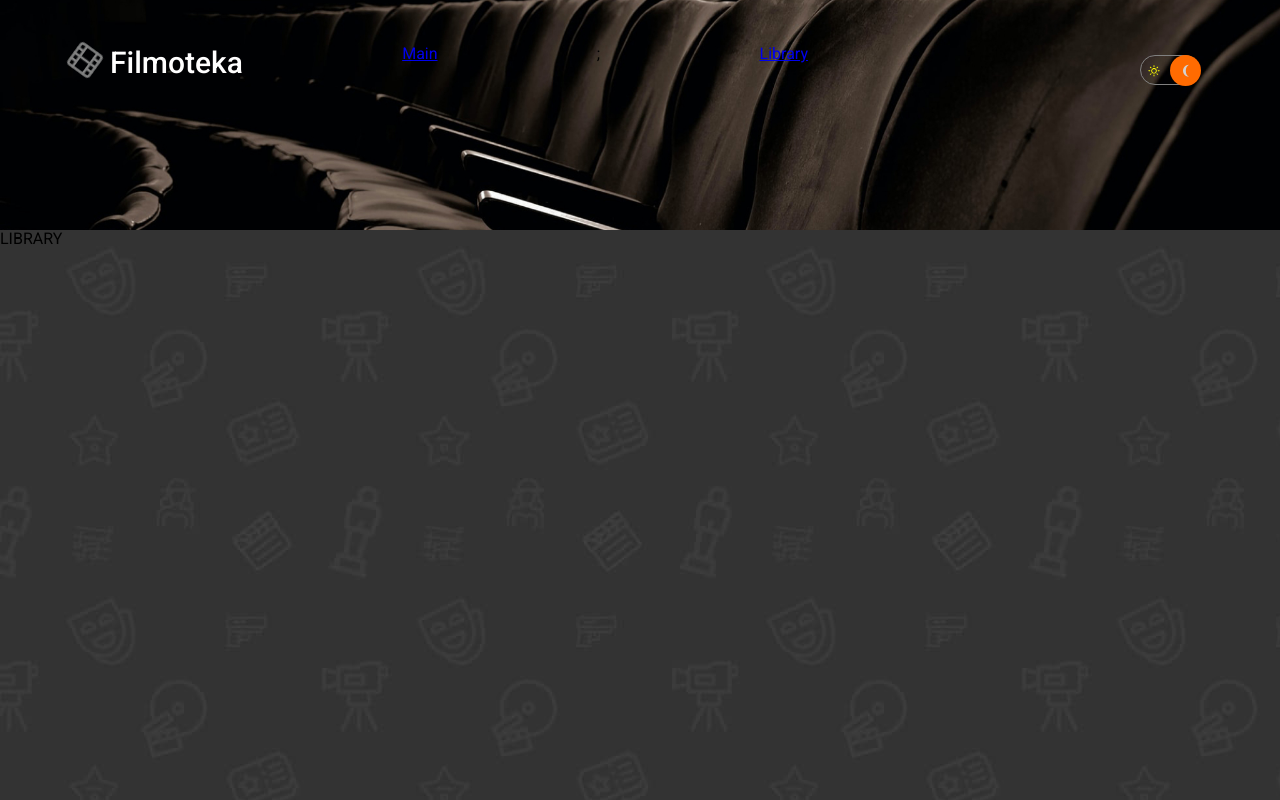
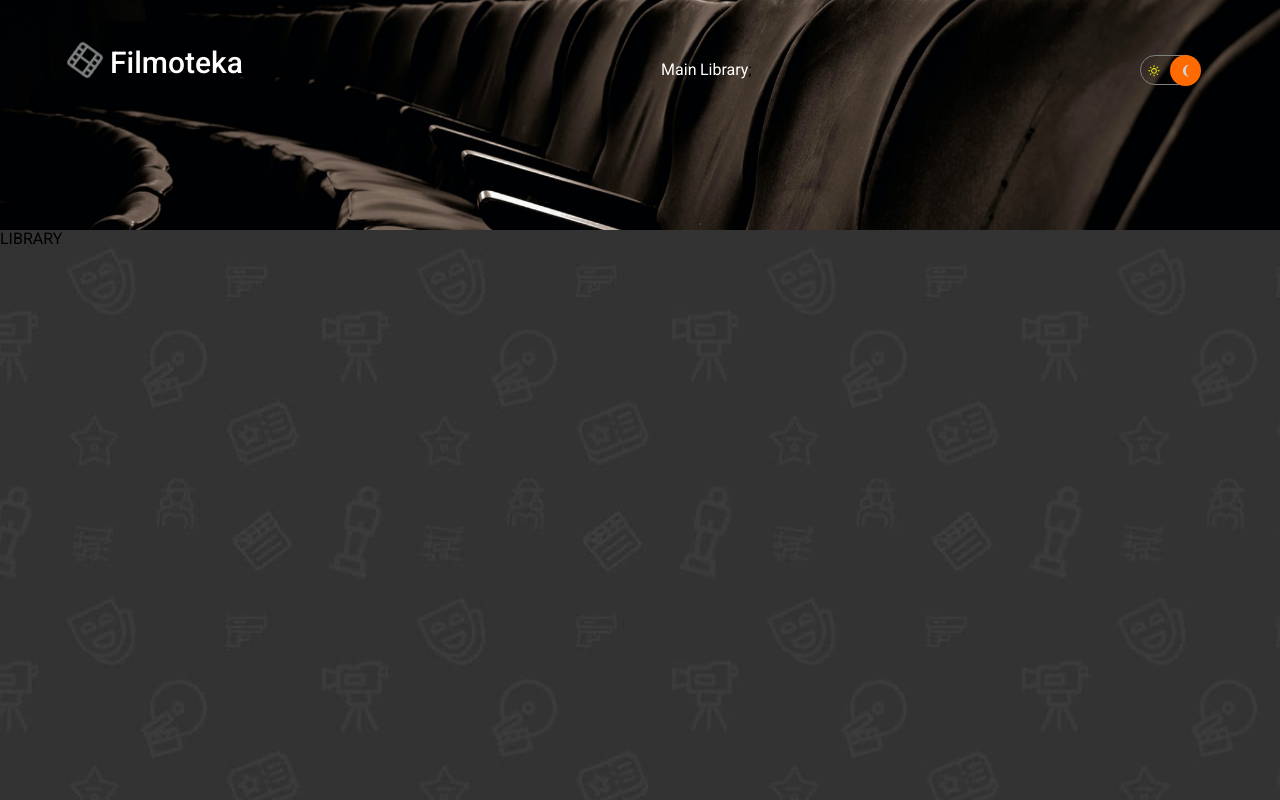
Before and after one commit to AleksandrOnis/MoviesBox, a React (Create React App) app: page /library in a window 1280 px wide. Shown: the top 800 px of the page. Built offline with nearby package versions, Linux system fonts and the light colour scheme.

Commit message:
fixed NavLink

```diff
--- a/src/components/common/GlobalStyle.jsx
+++ b/src/components/common/GlobalStyle.jsx
@@ -13,6 +13,16 @@ const GlobalStyled = createGlobalStyle`
     /* background-color: #1f1010; */
   }
 
+  a {
+    color: #ffffff;
+    text-decoration: none;
+    :hover {
+      color: #ff6b01;
+    }
+  }
+
+/* nav a { color:green; } */
+
   #root{
 
   }
--- /dev/null
+++ b/src/components/common/StyledNavLink.jsx
@@ -0,0 +1,8 @@
+import { NavLink } from 'react-router-dom';
+import styled from 'styled-components';
+
+const StyleNavLink = styled(NavLink)``;
+
+export const StyledNavLink = props => {
+  return <StyleNavLink {...props}>{props.children}</StyleNavLink>;
+};
--- a/src/components/common/header/Logo.jsx
+++ b/src/components/common/header/Logo.jsx
@@ -1,6 +1,8 @@
 import styled, { keyframes } from 'styled-components';
 import logo from 'images/icons/logo.svg';
 import { Wrap } from '../Wrap';
+// import { NavLink } from 'react-router-dom';
+import { StyledNavLink } from '../StyledNavLink';
 
 const rotateAnimation = keyframes`
   0% {
@@ -43,7 +45,9 @@ export const Logo = ({ title }) => {
   return (
     <Wrap fd="row" g="10px">
       <StyledLogo src={logo} />
-      <Title>{title}</Title>
+      <StyledNavLink to="/main">
+        <Title>{title}</Title>
+      </StyledNavLink>
     </Wrap>
   );
 };
--- a/src/components/common/header/Navigation.jsx
+++ b/src/components/common/header/Navigation.jsx
@@ -1,14 +1,13 @@
 import styled from 'styled-components';
-import { NavLink } from 'react-router-dom';
+import { StyledNavLink } from '../StyledNavLink';
 
 const NavList = styled.ul``;
-const StyledNavLink = styled(NavLink)``;
 
 export const Navigation = () => {
   return (
-    <>
+    <NavList>
       <StyledNavLink to="/main">Main</StyledNavLink>;
       <StyledNavLink to="/library">Library</StyledNavLink>;
-    </>
+    </NavList>
   );
 };
```
